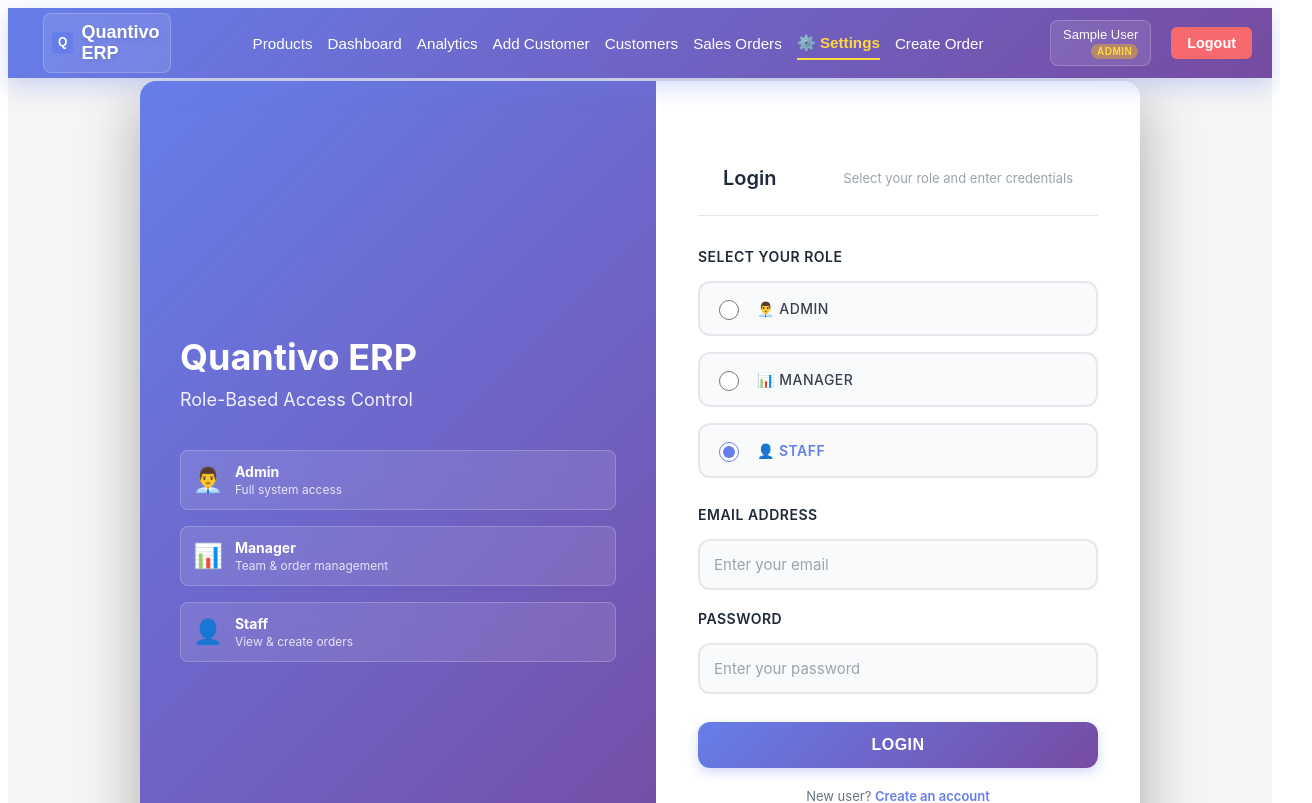
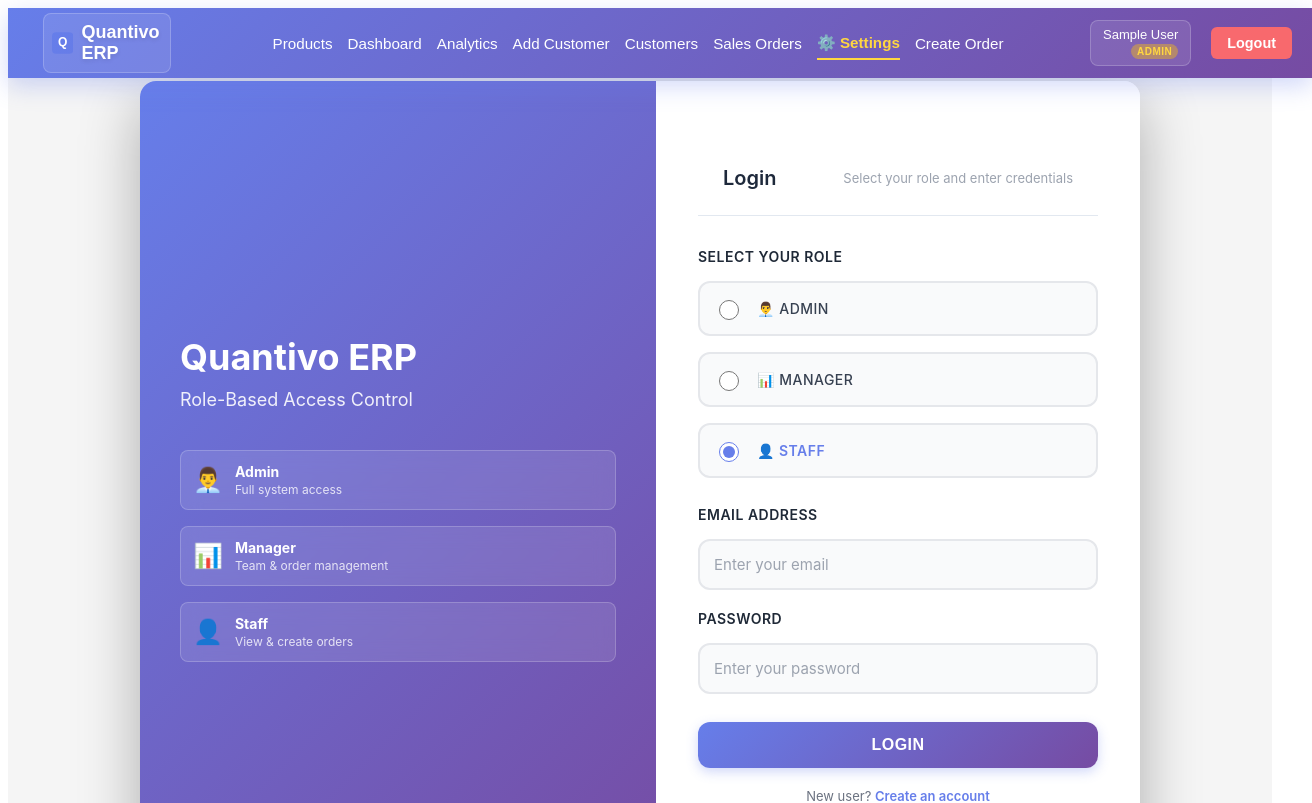
Before and after one commit to najishakhtar2378/erpmanagemntSystemFrontend, a React (Vite) app: page /login in a window 1280 px wide. Shown: the top 803 px of the page, 1312 px wide, since content can reach past the window. Built offline with nearby package versions, Linux system fonts and the light colour scheme; sample sign-in values are in the browser's storage.

Commit message:
Update Navbar.css

```diff
--- a/src/components/Navbar.css
+++ b/src/components/Navbar.css
@@ -10,6 +10,8 @@
   position: relative;
   z-index: 1000;
   box-shadow: 0 8px 24px rgba(102, 126, 234, 0.3);
+  min-height: 70px;
+  width: 100%;
 }
 
 .navbar-left {
```
